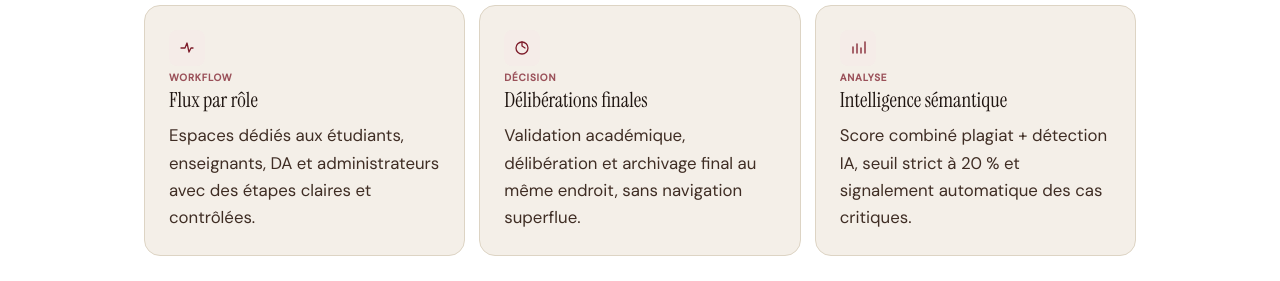
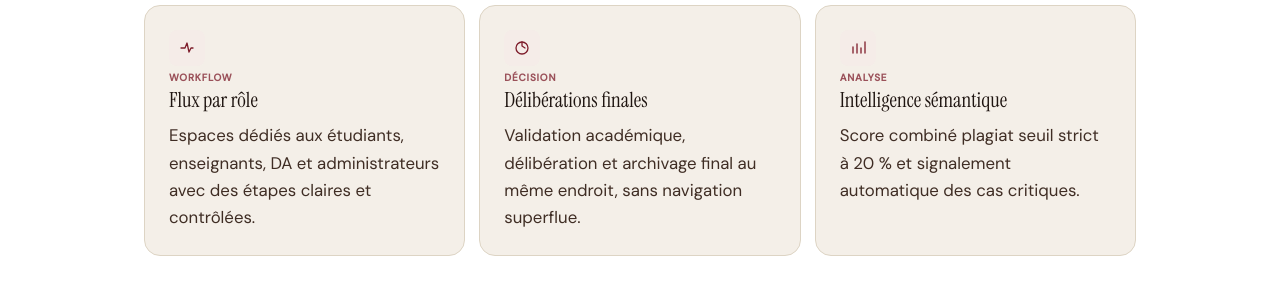
Before and after one commit to okcid92/handal, a Next.js app: page / in a window 1280 px wide. Shown: the part 1280-1561 px from the top of the page. Built offline with nearby package versions, Linux system fonts and the light colour scheme.

Commit message:
fix: update description for "Intelligence sémantique" feature card

```diff
--- a/src/app/page.tsx
+++ b/src/app/page.tsx
@@ -100,7 +100,7 @@ const featureCards = [
   {
     title: "Intelligence sémantique",
     description:
-      "Score combiné plagiat + détection IA, seuil strict à 20 % et signalement automatique des cas critiques.",
+      "Score combiné plagiat seuil strict à 20 % et signalement automatique des cas critiques.",
     tag: "Analyse",
     icon: (
       <svg width="18" height="18" viewBox="0 0 18 18" fill="none">
```
